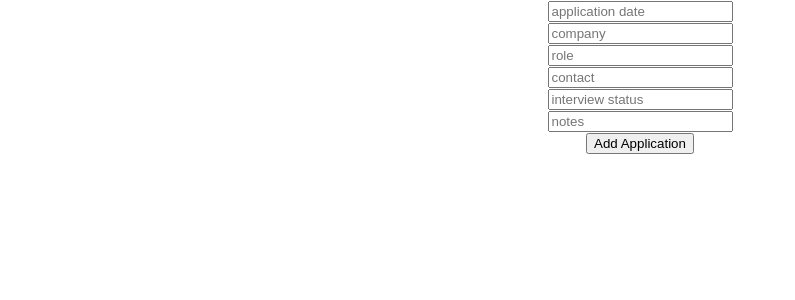
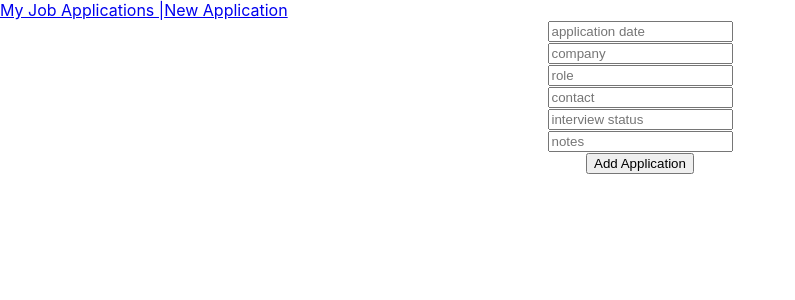
Before and after one commit to Ingrid04/job-applications-tracker, a React (Create React App) app in the folder it-frontend/: page /application/new in a window 1280 px wide. Shown: the top 300 px of the page, without its empty margins (0-795 px from the left). Built offline with nearby package versions, Linux system fonts and the light colour scheme; no server answers.

Commit message:
nav links work

```diff
--- a/it-frontend/src/components/NavBar.js
+++ b/it-frontend/src/components/NavBar.js
@@ -1,11 +1,14 @@
 import React from 'react';
 import { connect } from 'react-redux';
-import Logout from './Logout.js'
+import Logout from './Logout.js';
+import { NavLink } from 'react-router-dom'
 
 const NavBar = ({ currentUserReducer }) => {
     return (
        <div className="NavBar">
             { currentUserReducer ? <strong>Welcome, {currentUserReducer.username} <Logout/> </strong> : ""}
+            <NavLink to="/profile"> My Job Applications  |   </NavLink>
+            <NavLink to="/application/new"> New Application    </NavLink >
        </div>
     )
 }
```
